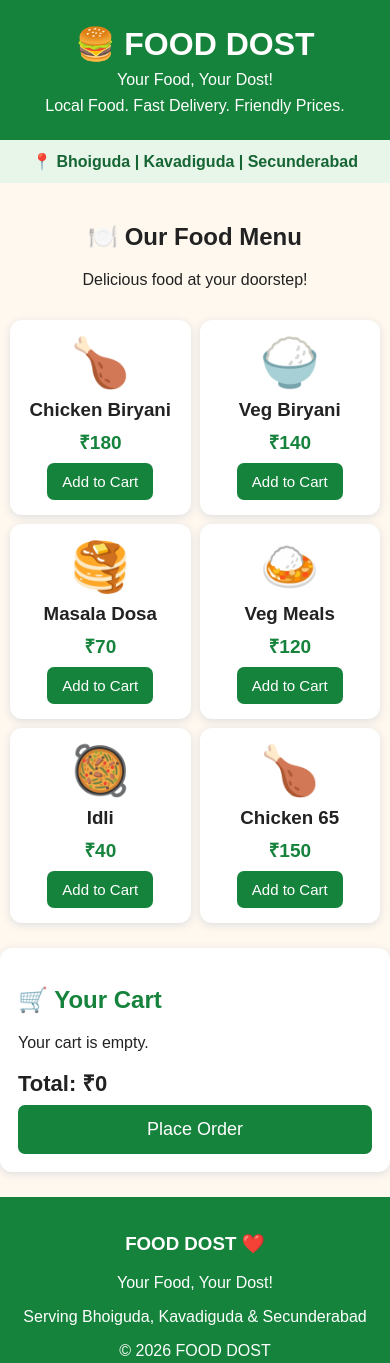
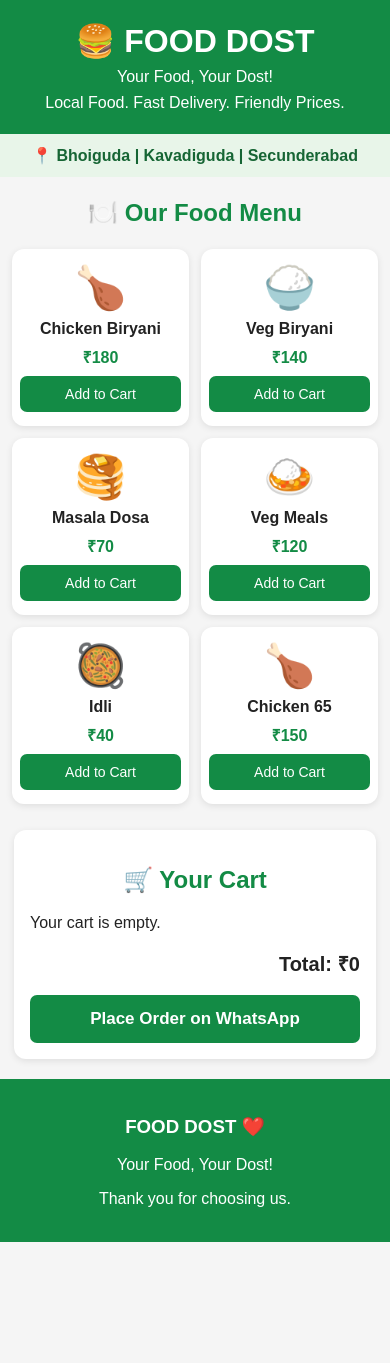
Before and after one commit to vikramgoud529-afk/Food-dost, a plain HTML site: page index.html in a window 390 px wide. After the commit the page ends 1242 px from the top, so only its background shows below. Drawn offline with Linux system fonts and the light colour scheme.

Commit message:
Update index.html

```diff
--- a/index.html
+++ b/index.html
@@ -14,15 +14,15 @@
 body {
   margin: 0;
   font-family: Arial, sans-serif;
-  background: #fff8ef;
+  background: #f5f5f5;
   color: #222;
 }
 
 header {
-  background: #16833c;
+  background: #138b45;
   color: white;
   text-align: center;
-  padding: 25px 12px;
+  padding: 22px 10px;
 }
 
 header h1 {
@@ -34,7 +34,7 @@ header p {
   margin: 8px 0 0;
 }
 
-.area {
+.location {
   background: #e8f5e9;
   text-align: center;
   padding: 12px;
@@ -44,69 +44,65 @@ header p {
 
 .heading {
   text-align: center;
-  padding: 20px 10px 5px;
+  margin: 22px 0 10px;
+  color: #138b45;
 }
 
 .menu {
   display: grid;
   grid-template-columns: repeat(2, 1fr);
-  gap: 14px;
-  padding: 15px;
-  max-width: 800px;
-  margin: auto;
+  gap: 12px;
+  padding: 12px;
 }
 
-.item {
+.food-card {
   background: white;
   border-radius: 12px;
-  padding: 15px 10px;
+  padding: 14px 8px;
   text-align: center;
-  box-shadow: 0 2px 8px #ddd;
+  box-shadow: 0 2px 7px #00000018;
 }
 
-.food {
-  font-size: 48px;
+.food-card .food-icon {
+  font-size: 42px;
 }
 
-.item h3 {
+.food-card h3 {
+  font-size: 16px;
   margin: 8px 0;
 }
 
 .price {
-  color: #16833c;
+  color: #138b45;
   font-weight: bold;
-  font-size: 19px;
+  margin: 8px;
 }
 
 button {
-  background: #16833c;
-  color: white;
   border: none;
-  padding: 10px 15px;
   border-radius: 7px;
-  font-size: 15px;
+  padding: 10px 12px;
+  font-size: 14px;
   cursor: pointer;
-  margin-top: 8px;
 }
 
-button.remove {
-  background: #d32f2f;
-  padding: 5px 10px;
+.add {
+  background: #138b45;
+  color: white;
+  width: 100%;
 }
 
 .cart {
   background: white;
-  margin: 15px;
-  padding: 18px;
+  margin: 14px;
+  padding: 16px;
   border-radius: 12px;
-  max-width: 770px;
-  margin-left: auto;
-  margin-right: auto;
-  box-shadow: 0 2px 8px #ddd;
+  box-shadow: 0 2px 7px #00000018;
 }
 
 .cart h2 {
-  color: #16833c;
+  color: #138b45;
+  text-align: center;
 }
 
 .cart-row {
@@ -114,35 +110,46 @@ button.remove {
   justify-content: space-between;
   align-items: center;
   gap: 8px;
-  border-bottom: 1px solid #eee;
-  padding: 8px 0;
+  padding: 10px 0;
+  border-bottom: 1px solid #ddd;
+}
+
+.quantity button {
+  background: #e8f5e9;
+  color: #138b45;
+  padding: 5px 9px;
+  margin: 2px;
+}
+
+.remove {
+  background: #dc3545;
+  color: white;
+  padding: 6px 8px;
+  margin-top: 5px;
 }
 
 .total {
-  font-size: 22px;
+  text-align: right;
+  font-size: 20px;
   font-weight: bold;
-  margin-top: 15px;
+  margin: 18px 0;
 }
 
 .order {
+  background: #138b45;
+  color: white;
   width: 100%;
-  font-size: 18px;
   padding: 14px;
+  font-size: 17px;
+  font-weight: bold;
 }
 
 footer {
-  background: #16833c;
+  background: #138b45;
   color: white;
   text-align: center;
   padding: 18px;
-  margin-top: 25px;
-}
-
-@media (max-width: 400px) {
-  .menu {
-    gap: 9px;
-    padding: 10px;
-  }
+  margin-top: 20px;
 }
 </style>
 </head>
@@ -155,75 +162,91 @@ footer {
   <p>Local Food. Fast Delivery. Friendly Prices.</p>
 </header>
 
-<div class="area">
+<div class="location">
   📍 Bhoiguda | Kavadiguda | Secunderabad
 </div>
 
-<div class="heading">
-  <h2>🍽️ Our Food Menu</h2>
-  <p>Delicious food at your doorstep!</p>
-</div>
+<h2 class="heading">🍽️ Our Food Menu</h2>
 
 <div class="menu">
 
-  <div class="item">
-    <div class="food">🍗</div>
+  <div class="food-card">
+    <div class="food-icon">🍗</div>
     <h3>Chicken Biryani</h3>
     <div class="price">₹180</div>
-    <button onclick="addItem('Chicken Biryani',180)">Add to Cart</button>
+    <button class="add" onclick="addItem('Chicken Biryani',180)">
+      Add to Cart
+    </button>
   </div>
 
-  <div class="item">
-    <div class="food">🍚</div>
+  <div class="food-card">
+    <div class="food-icon">🍚</div>
     <h3>Veg Biryani</h3>
     <div class="price">₹140</div>
-    <button onclick="addItem('Veg Biryani',140)">Add to Cart</button>
+    <button class="add" onclick="addItem('Veg Biryani',140)">
+      Add to Cart
+    </button>
   </div>
 
-  <div class="item">
-    <div class="food">🥞</div>
+  <div class="food-card">
+    <div class="food-icon">🥞</div>
     <h3>Masala Dosa</h3>
     <div class="price">₹70</div>
-    <button onclick="addItem('Masala Dosa',70)">Add to Cart</button>
+    <button class="add" onclick="addItem('Masala Dosa',70)">
+      Add to Cart
+    </button>
   </div>
 
-  <div class="item">
-    <div class="food">🍛</div>
+  <div class="food-card">
+    <div class="food-icon">🍛</div>
     <h3>Veg Meals</h3>
     <div class="price">₹120</div>
-    <button onclick="addItem('Veg Meals',120)">Add to Cart</button>
+    <button class="add" onclick="addItem('Veg Meals',120)">
+      Add to Cart
+    </button>
   </div>
 
-  <div class="item">
-    <div class="food">🥘</div>
+  <div class="food-card">
+    <div class="food-icon">🥘</div>
     <h3>Idli</h3>
     <div class="price">₹40</div>
-    <button onclick="addItem('Idli',40)">Add to Cart</button>
+    <button class="add" onclick="addItem('Idli',40)">
+      Add to Cart
+    </button>
   </div>
 
-  <div class="item">
-    <div class="food">🍗</div>
+  <div class="food-card">
+    <div class="food-icon">🍗</div>
     <h3>Chicken 65</h3>
     <div class="price">₹150</div>
-    <button onclick="addItem('Chicken 65',150)">Add to Cart</button>
+    <button class="add" onclick="addItem('Chicken 65',150)">
+      Add to Cart
+    </button>
   </div>
 
 </div>
 
 <div class="cart">
   <h2>🛒 Your Cart</h2>
-  <div id="cartItems">Your cart is empty.</div>
-  <div class="total" id="total">Total: ₹0</div>
-  <button class="order" onclick="placeOrder()">Place Order</button>
+
+  <div id="cartItems">
+    Your cart is empty.
+  </div>
+
+  <div class="total" id="total">
+    Total: ₹0
+  </div>
+
+  <button class="order" onclick="placeOrder()">
+    Place Order on WhatsApp
+  </button>
 </div>
 
 <footer>
   <h3>FOOD DOST ❤️</h3>
   <p>Your Food, Your Dost!</p>
-  <p>Serving Bhoiguda, Kavadiguda & Secunderabad</p>
-  <p>© 2026 FOOD DOST</p>
+  <p>Thank you for choosing us.</p>
 </footer>
-
 
 <script>
 let cart = [];
@@ -234,7 +257,35 @@ function addItem(name, price) {
   if (item) {
     item.qty++;
   } else {
-    cart.push({name: name, price: price, qty: 1});
+    cart.push({
+      name: name,
+      price: price,
+      qty: 1
+    });
+  }
+
+  updateCart();
+}
+
+function increaseItem(name) {
+  let item = cart.find(x => x.name === name);
+
+  if (item) {
+    item.qty++;
+  }
+
+  updateCart();
+}
+
+function decreaseItem(name) {
+  let item = cart.find(x => x.name === name);
+
+  if (item) {
+    item.qty--;
+
+    if (item.qty <= 0) {
+      cart = cart.filter(x => x.name !== name);
+    }
   }
 
   updateCart();
@@ -264,14 +315,24 @@ function updateCart() {
 
     html += `
       <div class="cart-row">
-        <span>${item.name} × ${item.qty}</span>
-        <span>
-          ₹${amount}
+        <div>
+          <strong>${item.name}</strong>
+          <br>
+          ₹${item.price} × ${item.qty}
+          <div class="quantity">
+            <button onclick="decreaseItem('${item.name}')">−</button>
+            <button onclick="increaseItem('${item.name}')">+</button>
+          </div>
+        </div>
+
+        <div>
+          <strong>₹${amount}</strong>
+          <br>
           <button class="remove"
             onclick="removeItem('${item.name}')">
             Remove
           </button>
-        </span>
+        </div>
       </div>
     `;
   });
@@ -291,23 +352,24 @@ function placeOrder() {
   let message = "Hello FOOD DOST! I want to order:\n\n";
 
   cart.forEach(item => {
-    message += item.name + " x " + item.qty +
-      " = ₹" + (item.price * item.qty) + "\n";
+    message += item.name + " x " + item.qty;
+    message += " = ₹" + (item.price * item.qty) + "\n";
   });
 
   let total = cart.reduce(
-    (sum, item) => sum + item.price * item.qty, 0
+    (sum, item) => sum + item.price * item.qty,
+    0
   );
 
   message += "\nTotal: ₹" + total;
   message += "\n\nPlease confirm my order.";
 
-  window.open(
-    "https://wa.me/" + phone + "?text=" +
-    encodeURIComponent(message),
-    "_blank"
-  );
+  const url = "https://wa.me/" + phone +
+    "?text=" + encodeURIComponent(message);
+
+  window.location.href = url;
 }
 </script>
+
 </body>
 </html>
```
